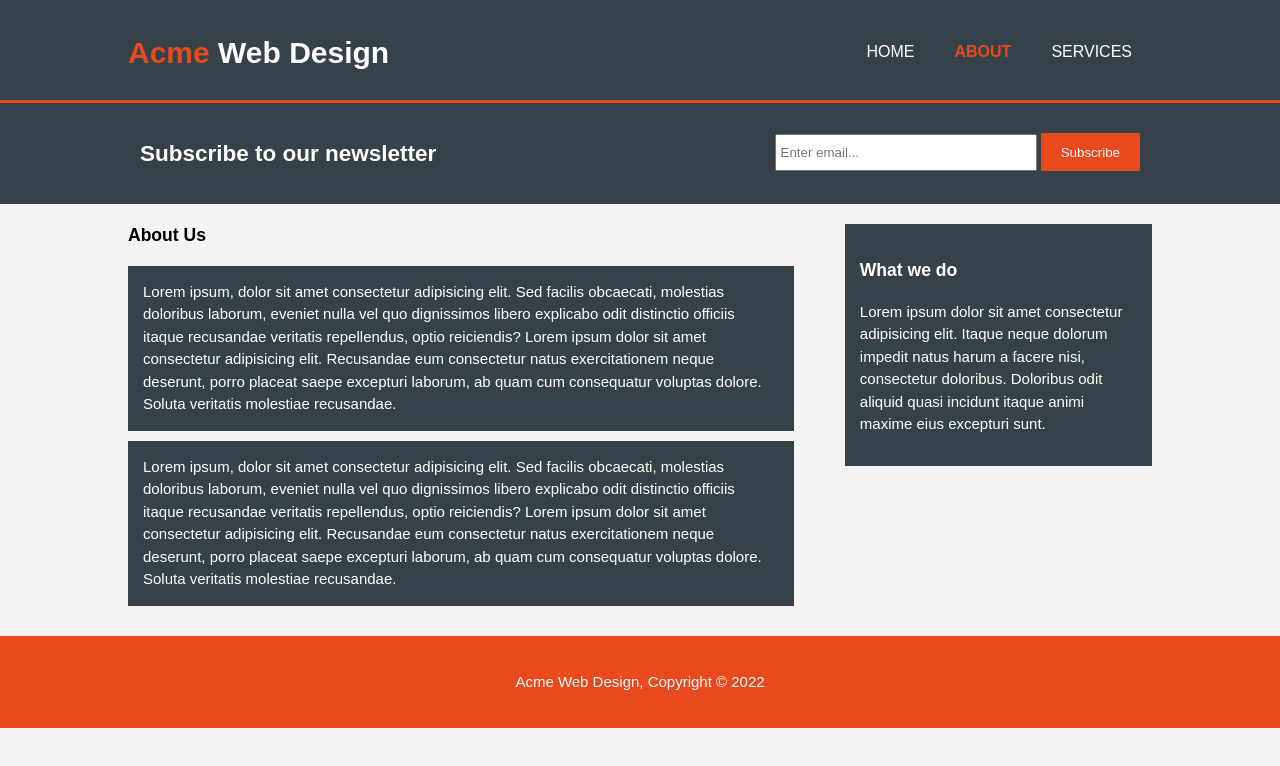
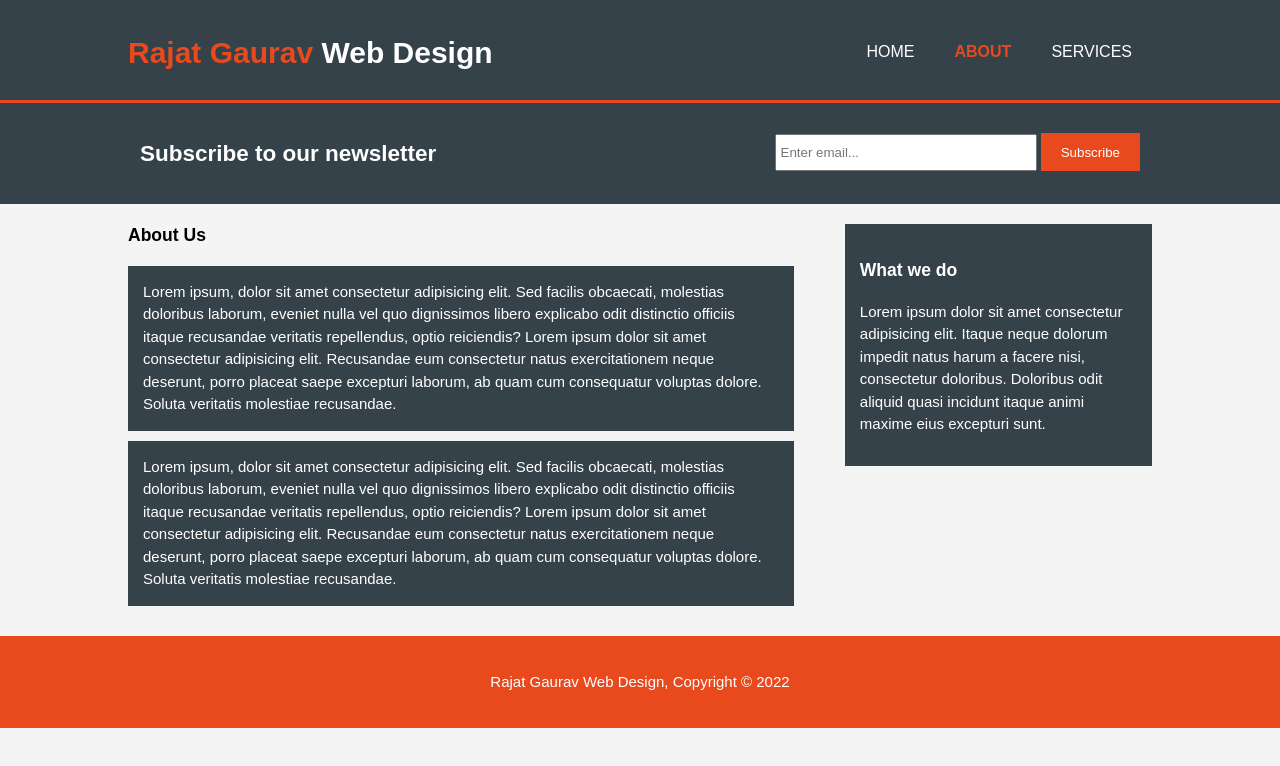
Before and after one commit to rajatgaurav/Responsive-Layout, a plain HTML site: page about.html in a window 1280 px wide. Drawn offline with Linux system fonts and the light colour scheme.

Commit message:
Update about.html

```diff
--- a/about.html
+++ b/about.html
@@ -6,15 +6,15 @@
         <meta name="viewport" content="width=device-width, initial-scale=1.0">
         <meta name="description" content="Affordable and professional web design">
         <meta name="keywords" content="web design, afforfable web design, professional web design">
-        <meta name="author" content="Shivansh Tiwari">
-        <title>Acme Web design | About</title>
+        <meta name="author" content="Rajat Gaurav">
+        <title>Rajat Gaurav Web design | About</title>
         <link rel="stylesheet" href="./styles.css">
     </head>
     <body>
         <header>
             <div class="container">
                 <div id="branding">
-                    <h1><span class="highlight">Acme</span> Web Design</h1>
+                    <h1><span class="highlight">Rajat Gaurav</span> Web Design</h1>
                 </div>
                 <nav>
                     <ul>
@@ -56,7 +56,7 @@
             </div>
         </section>
         <footer>
-            <p>Acme Web Design, Copyright &copy; 2022</p>
+            <p>Rajat Gaurav Web Design, Copyright &copy; 2022</p>
         </footer>
     </body>
 </html>
```
